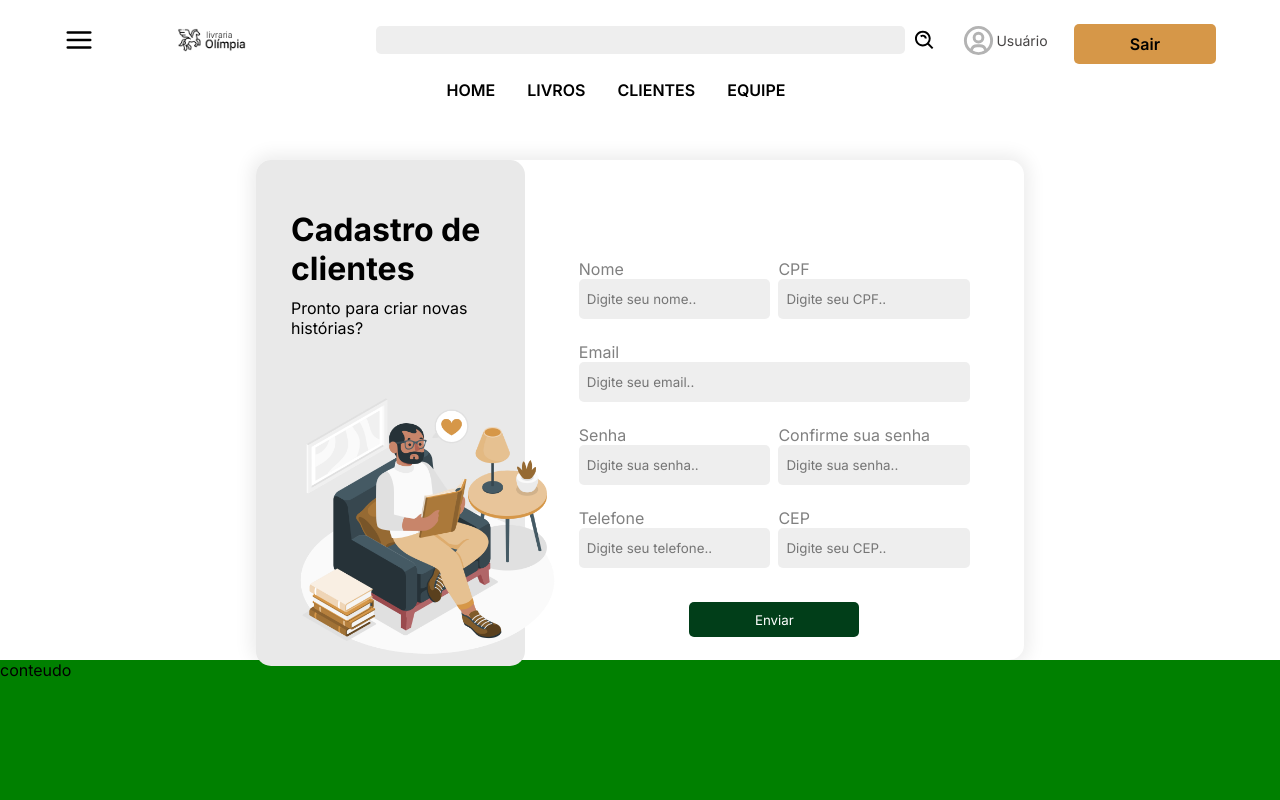
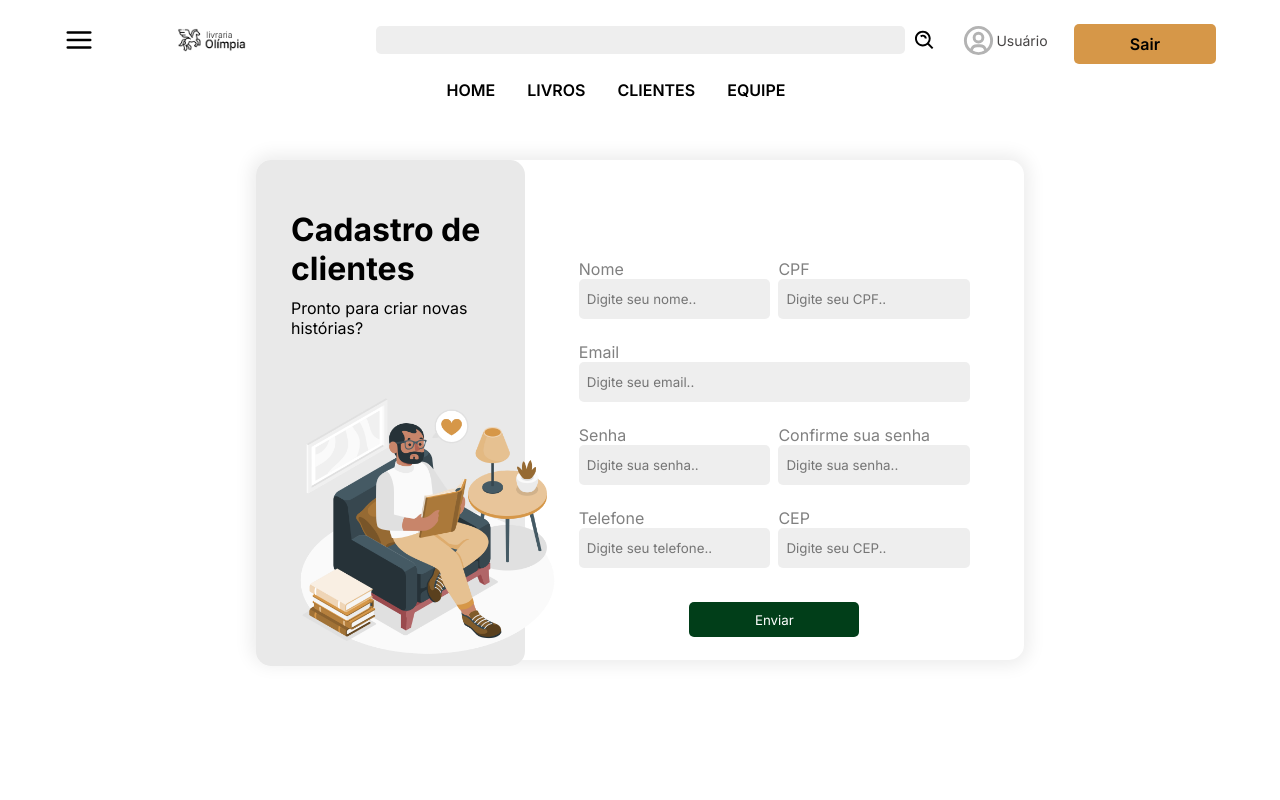
Before and after one commit to Sara-Lirio/Olimpia_App, a React (Vite) app: page /cadastroCliente in a window 1280 px wide. Shown: the top 800 px of the page. Built offline with nearby package versions, Linux system fonts and the light colour scheme.

Commit message:
corrigindo estilização da pagina

```diff
--- a/src/Pages/CadastroCliente/CadastroCliente.jsx
+++ b/src/Pages/CadastroCliente/CadastroCliente.jsx
@@ -34,8 +34,8 @@ const Img = styled.img`
 `;
 
 const Div = styled.div`
-  height: 500px;
-  background-color: green;
+  height: 100px;
+  color: transparent;
 `;
 
 const CadastroCliente = () => {
```
